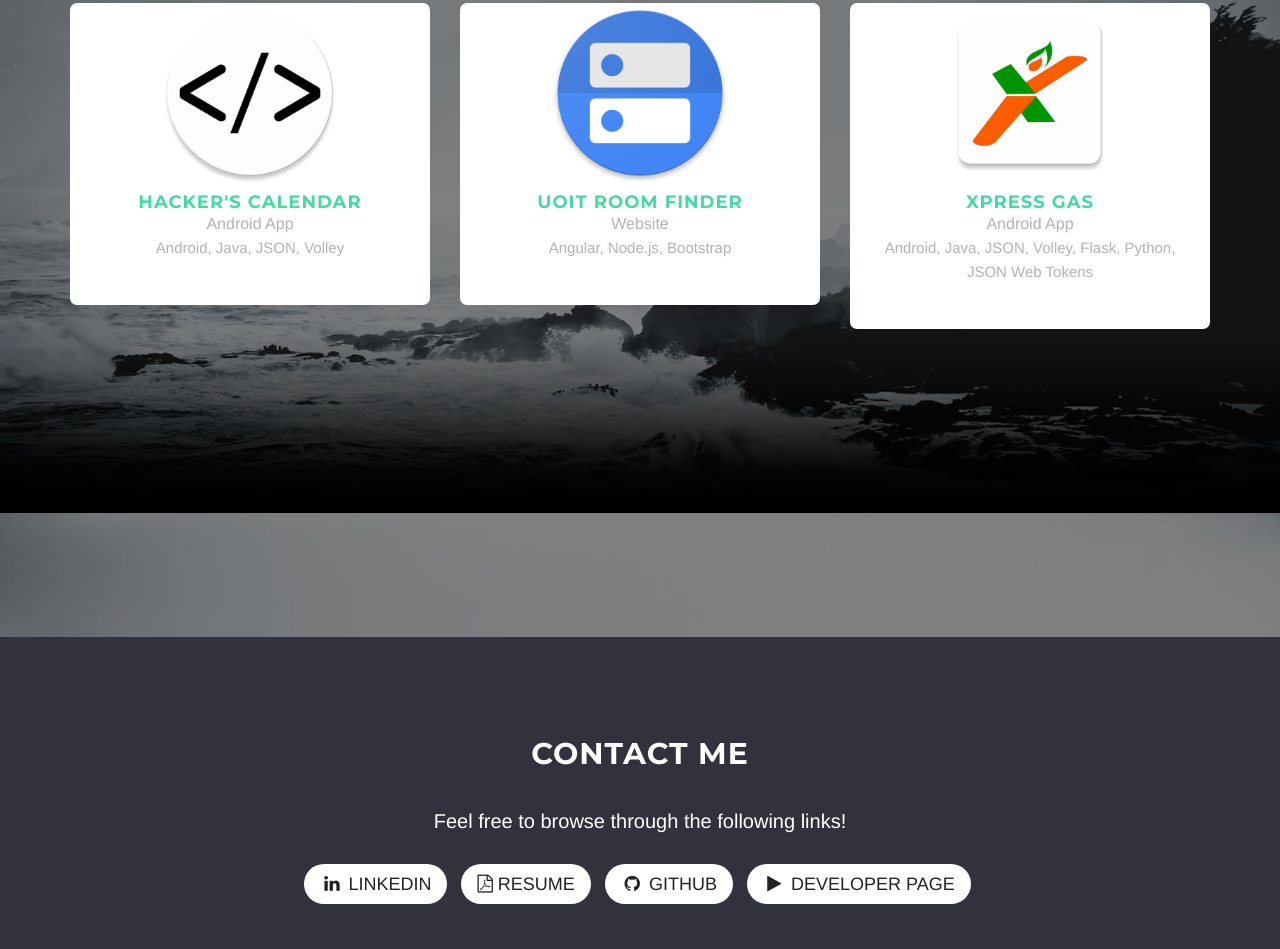
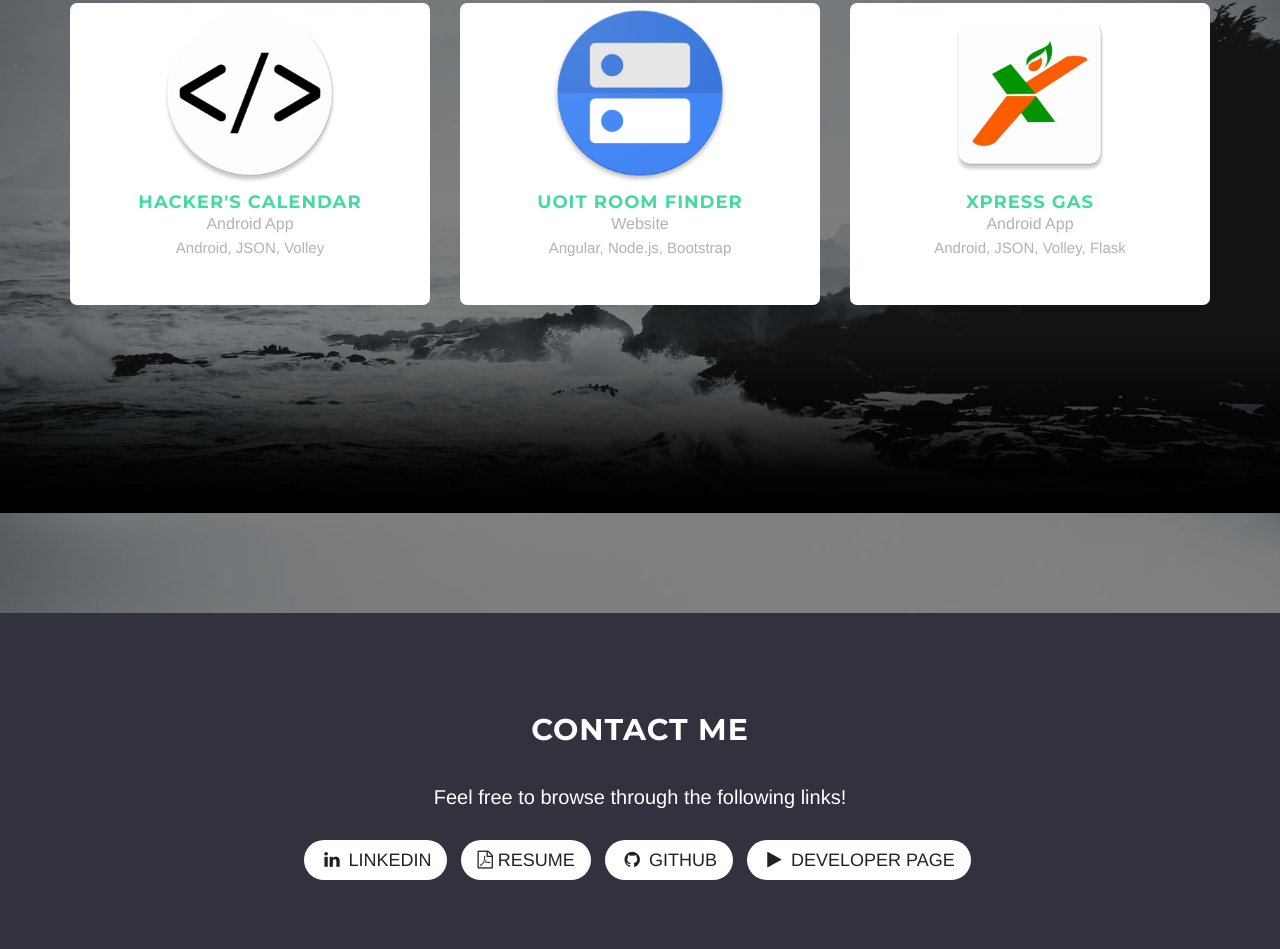
Before and after one commit to yenvanio/yenvanio.ca, a website: page index.html in a window 1280 px wide. Shown: the part 2111-3060 px from the top of the page. Drawn offline with nearby package versions, Linux system fonts and the light colour scheme.

Commit message:
update html

```diff
--- a/index.html
+++ b/index.html
@@ -142,7 +142,7 @@
               <div class="fh5co-text">
               <h2>Hacker's Calendar</h2>
               <span>Android App</span>
-              <p class="skillsText">Android, Java, JSON, Volley</p>
+              <p class="skillsText">Android, JSON, Volley</p>
               </div>
             </a>
         </div>
@@ -162,7 +162,7 @@
               <div class="fh5co-text">
               <h2>Xpress Gas</h2>
               <span>Android App</span>
-              <p class="skillsText">Android, Java, JSON, Volley, Flask, Python, JSON Web Tokens</p>
+              <p class="skillsText">Android, JSON, Volley, Flask</p>
               </div>
             </a>
         </div>
```
